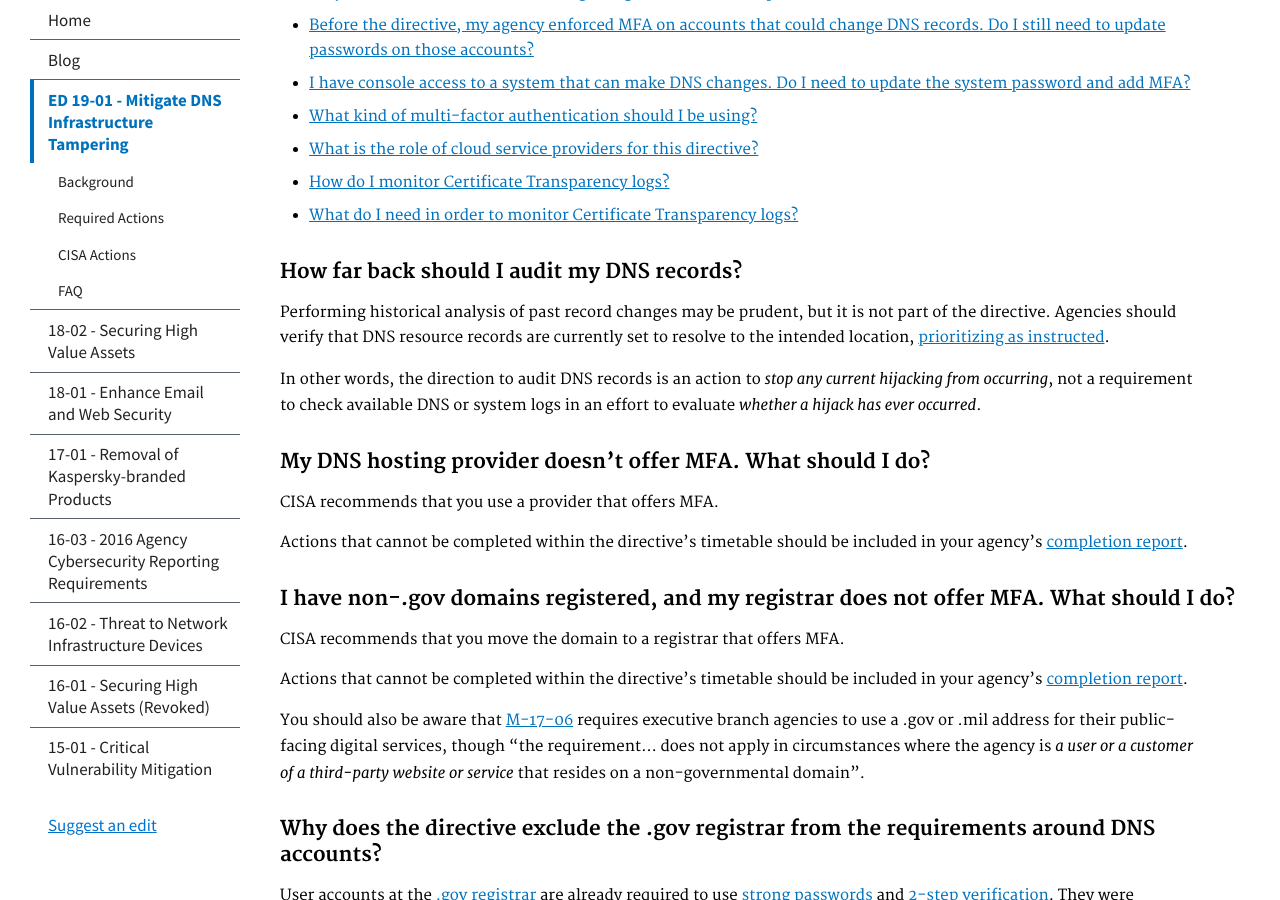
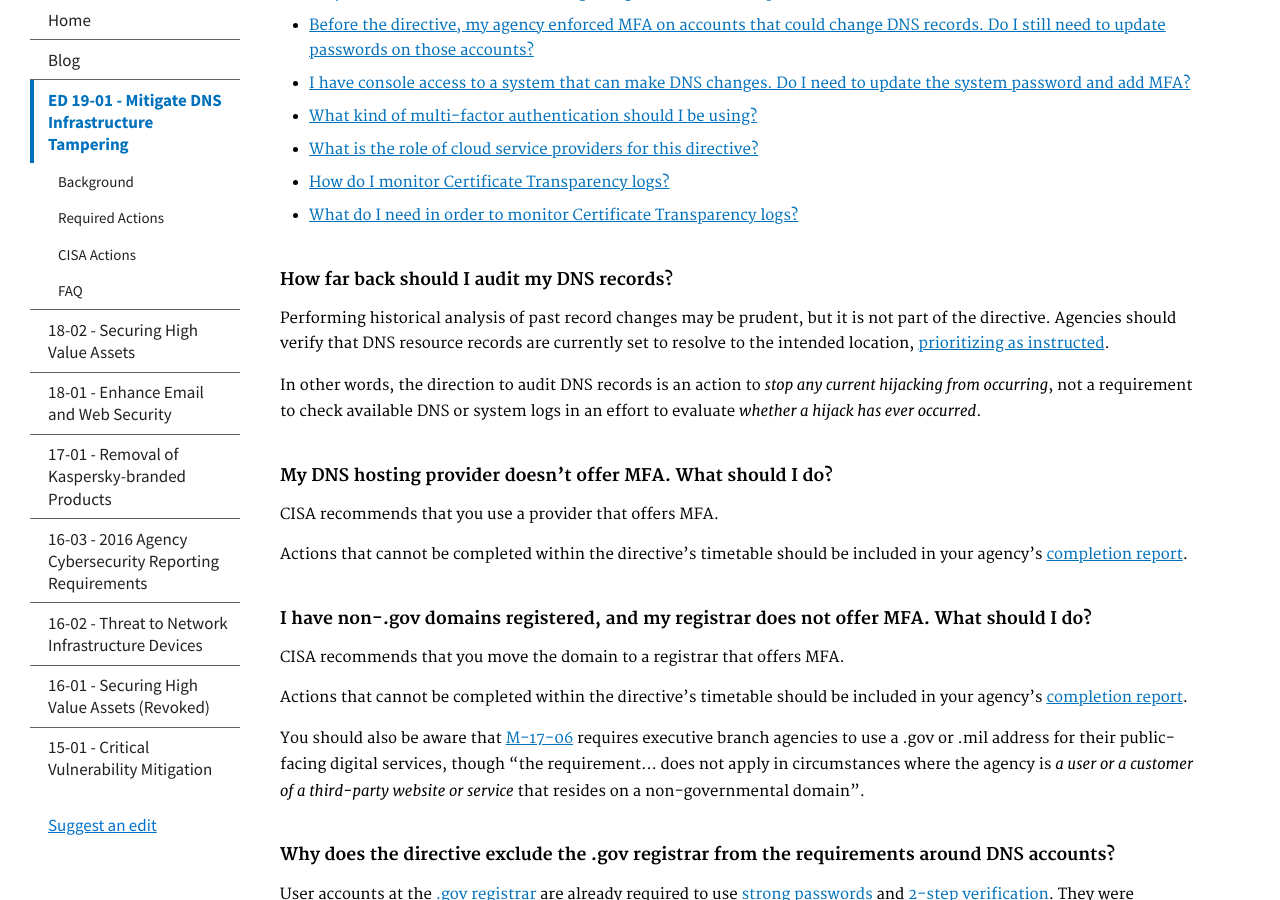
Before and after one commit to cisagov/cyber.dhs.gov, a Jekyll site: the page built from pages/ed-19-01.md, in a window 1280 px wide and 900 px high, scrolled down 3000 px. Built offline with Jekyll 4.4.1, drawn with Linux system fonts in a browser that asks for light colours.

Commit message:
lower header level

```diff
--- a/pages/ed-19-01.md
+++ b/pages/ed-19-01.md
@@ -86,7 +86,7 @@ This Emergency Directive remains in effect until replaced by a subsequent Bindin
 * [How far back should I audit my DNS records?](#how-far-back-should-i-audit-my-dns-records)
 * [My DNS hosting provider doesn’t offer MFA. What should I do?](#my-dns-hosting-provider-doesnt-offer-mfa-what-should-i-do)
 * [I have non-.gov domains registered, and my registrar does not offer MFA. What should I do?](#i-have-non-gov-domains-registered-and-my-registrar-does-not-offer-mfa-what-should-i-do)
-* [Why does the directive exclude the .gov registrar from the requirements around DNS accounts?](#why-does-the-directive-exclude-the-gov registrar-from-the-requirements-around-dns-accounts)
+* [Why does the directive exclude the .gov registrar from the requirements around DNS accounts?](#why-does-the-directive-exclude-the-gov-registrar-from-the-requirements-around-dns-accounts)
 * [Before the directive, my agency enforced MFA on accounts that could change DNS records. Do I still need to update passwords on those accounts?](#before-the-directive-my-agency-enforced-mfa-on-accounts-that-could-change-dns-records-do-i-still-need-to-update-passwords-on-those-accounts)
 * [I have console access to a system that can make DNS changes. Do I need to update the system password and add MFA?](#i-have-console-access-to-a-system-that-can-make-dns-changes-do-i-need-to-update-the-system-password-and-add-mfa)
 * [What kind of multi-factor authentication should I be using?](#what-kind-of-multi-factor-authentication-should-i-be-using)
@@ -95,19 +95,19 @@ This Emergency Directive remains in effect until replaced by a subsequent Bindin
 * [What do I need in order to monitor Certificate Transparency logs?](#what-do-i-need-in-order-to-monitor-certificate-transparency-logs)
 
 
-### How far back should I audit my DNS records?
+#### How far back should I audit my DNS records?
 Performing historical analysis of past record changes may be prudent, but it is not part of the directive. Agencies should verify that  DNS resource records are currently set to resolve to the intended location, [prioritizing as instructed](#required-actions).
 
 In other words, the direction to audit DNS records is an action to *stop any current hijacking from occurring*, not a requirement to check available DNS or system logs in an effort to evaluate *whether a hijack has ever occurred*.
 
 
-### My DNS hosting provider doesn’t offer MFA. What should I do?
+#### My DNS hosting provider doesn’t offer MFA. What should I do?
 CISA recommends that you use a provider that offers MFA.
 
 Actions that cannot be completed within the directive’s timetable should be included in your agency’s [completion report](#reporting-procedures).
 
 
-### I have non-.gov domains registered, and my registrar does not offer MFA. What should I do?
+#### I have non-.gov domains registered, and my registrar does not offer MFA. What should I do?
 CISA recommends that you move the domain to a registrar that offers MFA.
 
 Actions that cannot be completed within the directive’s timetable should be included in your agency’s [completion report](#reporting-procedures).
@@ -115,25 +115,25 @@ Actions that cannot be completed within the directive’s timetable should be in
 You should also be aware that [M-17-06](https://policy.cio.gov/web-policy/domain/) requires executive branch agencies to use a .gov or .mil address for their public-facing digital services, though “the requirement... does not apply in circumstances where the agency is *a user or a customer of a third-party website or service* that resides on a non-governmental domain”.
 
 
-### Why does the directive exclude the .gov registrar from the requirements around DNS accounts?
+#### Why does the directive exclude the .gov registrar from the requirements around DNS accounts?
 User accounts at the [.gov registrar](https://domains.dotgov.gov) are already required to use [strong passwords](https://home.dotgov.gov/password-update/) and [2-step verification](https://home.dotgov.gov/2step/). They were excluded not because they don’t apply, but because they are already complete.
 
 
-### Before the directive, my agency enforced MFA on accounts that could change DNS records. Do I still need to update passwords on those accounts?
+#### Before the directive, my agency enforced MFA on accounts that could change DNS records. Do I still need to update passwords on those accounts?
 No.
 
 
-### I have console access to a system that can make DNS changes. Do I need to update the system password and add MFA?
+#### I have console access to a system that can make DNS changes. Do I need to update the system password and add MFA?
 No action is required as long as local access to a system is protected by other controls (e.g., physical).
 
 
-### What kind of multi-factor authentication should I be using?
+#### What kind of multi-factor authentication should I be using?
 The directive recommends using phishing-resistant authenticators, which includes PIV or the use of security keys.
 
 The use of a combination of [two single-factor authenticators](https://pages.nist.gov/800-63-3/sp800-63b.html#aal2types) is better than accessing a system with just one, and will be accepted under the directive.
 
 
-### What is the role of cloud service providers for this directive?
+#### What is the role of cloud service providers for this directive?
 As there is [no managed DNS service](https://home.dotgov.gov/management/#does-the-gov-tld-provide-dns-services-for-gov-domains) offered by the .gov TLD, individual agencies are responsible for managing their own naming services. They might operate it themselves (locally or atop an infrastructure-as-a-service provider) or use a hosted DNS service.
 
 The directive’s scope is **agency-managed DNS infrastructure**. Where an agency is *a user or customer of a third-party website or service*, the directive applies solely to agency-managed names that point to that service, not to the service itself.
@@ -143,7 +143,7 @@ For example, many agencies use software-as-a-service offerings for mail, web, or
 Agencies might choose to ask their service providers how they ensure their DNS infrastructure is operated securely, and whether change control is protected by multi-factor authentication. This doesn’t required under the directive, however, and might not be shared by service providers.
 
 
-### How do I monitor Certificate Transparency logs?
+#### How do I monitor Certificate Transparency logs?
 Data from Certificate Transparency logs can alert you that a certificate was [issued for a domain you manage](https://https.cio.gov/certificates/#then-how-can-i-limit-which-cas-can-issue-certificates-for-a-domain). To take full advantage of CT log monitoring, agencies must 1) have a comprehensive inventory of domains they manage (`.gov` domains are [regularly published](https://github.com/GSA/data/blob/master/dotgov-domains/current-federal.csv); your agency may have [non-.gov domains registered](#i-have-non-gov-domains-registered-and-my-registrar-does-not-offer-mfa-what-should-i-do)), and 2) awareness that a certificate request was *actually authorized* by your organization.
 
 In large organizations with multiple operating divisions, the process of obtaining a certificate may not be centrally managed, and a single entity may not be aware that a given certificate was requested. This gives two possible approaches:
@@ -154,14 +154,14 @@ In large organizations with multiple operating divisions, the process of obtaini
 We strongly recommend the second approach. Where there’s only a single, central feed of CT log data, your organization will need to develop a method to share data for the relevant domains with those teams that can verify a request was authorized. To the greatest degree possible, automate this process.
 
 
-### What do I need in order to monitor Certificate Transparency logs?
+#### What do I need in order to monitor Certificate Transparency logs?
 In addition to a comprehensive list of all second-level domains your organization manages (.gov and any non-.gov), you’ll need to select a monitoring source.
 * CISA’s [Cyber Hygiene service](https://www.us-cert.gov/resources/ncats#Cyber%20Hygiene). Cyber Hygiene reports are delivered to agencies weekly, and only include your .gov domains.
 * Use free or paid CT monitoring services.
 * Stand up your own CT monitoring solution.
 
 
-#### Footnotes
+##### Footnotes
 
 [^1]: [https://www.us-cert.gov/ncas/current-activity/2019/01/10/DNS-Infrastructure-Hijacking-Campaign](https://www.us-cert.gov/ncas/current-activity/2019/01/10/DNS-Infrastructure-Hijacking-Campaign)
 [^2]: This includes accounts on agency-managed DNS server software, systems that manage that software, third-party DNS operators’ administration panels, and DNS registrar accounts (excluding the .gov registrar).
```
